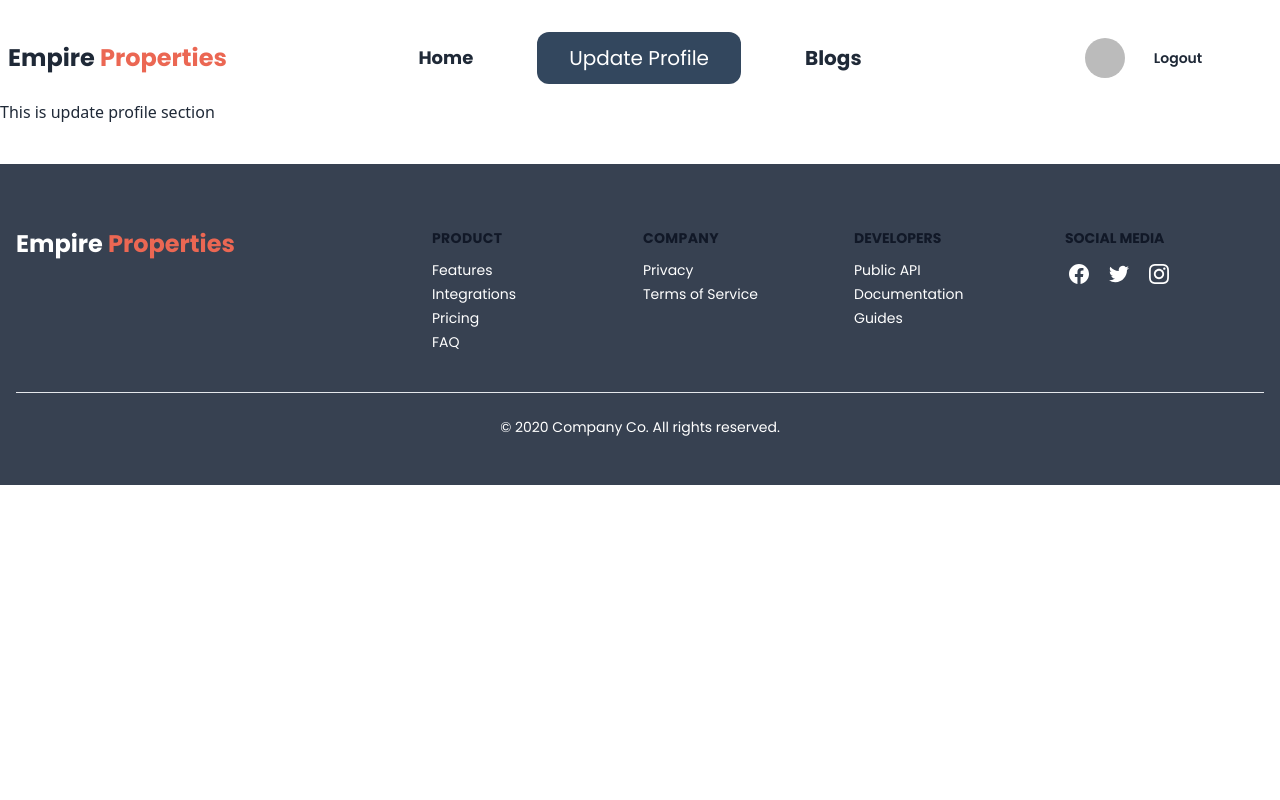
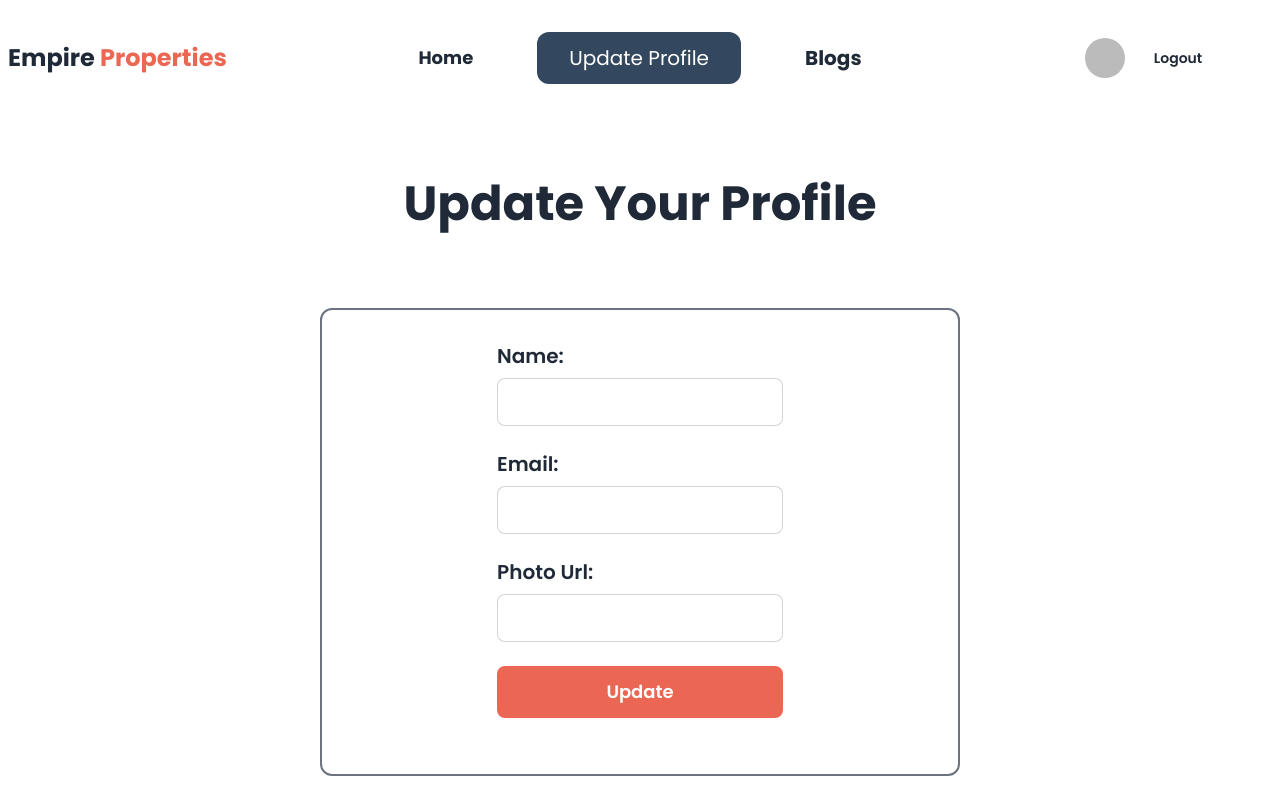
Before and after one commit to nahidbinwadood/Empire-Properties, a React (Vite) app: page /update-profile in a window 1280 px wide. Shown: the top 800 px of the page. Built offline with nearby package versions, Linux system fonts and the light colour scheme; no server answers; sample sign-in values are in the browser's storage.

Commit message:
fixing loading spinner

```diff
--- a/src/assets/Components/FirebaseProvier/FirebaseProvider.jsx
+++ b/src/assets/Components/FirebaseProvier/FirebaseProvider.jsx
@@ -32,8 +32,8 @@ const FirebaseProvider = ({ children }) => {
    const unSubscribe= onAuthStateChanged(auth, (user) => {
       if (user) {
         setUser(user);
-        setLoading(false)
       }
+      setLoading(false)
     });
     return ()=>unSubscribe();
   }, []);
--- a/src/assets/Components/Navbar/Navbar.jsx
+++ b/src/assets/Components/Navbar/Navbar.jsx
@@ -4,6 +4,7 @@ import { useState } from "react";
 
 const Navbar = () => {
   const { user,logOut } = UseAuth();
+
   const [hovered, setHovered] = useState(false);
   return (
     <div className="container mx-auto pt-4">
--- /dev/null
+++ b/src/assets/Components/Private_Route/Blog.jsx
@@ -0,0 +1,24 @@
+import PropTypes from "prop-types";
+import UseAuth from "../Hook/UseAuth";
+import { Navigate, useLocation } from "react-router-dom";
+
+
+const Blog = ({children}) => {
+    const {user,loading}=UseAuth();
+    const location=useLocation();
+    if(loading){
+        return <div className=" mt-20 flex items-center justify-center"><span className="loading loading-spinner text-neutral"></span></div>
+    }
+    if(!user){
+        return <Navigate to='/log_in' state={location?.pathname || '/'}></Navigate>
+    }
+    return (
+        <div>
+            {children}
+        </div>
+    );
+};
+Blog.propTypes = {
+    children: PropTypes.object.isRequired,
+  };
+export default Blog;
--- /dev/null
+++ b/src/assets/Components/Private_Route/Update.jsx
@@ -0,0 +1,23 @@
+import PropTypes from "prop-types";
+import UseAuth from "../Hook/UseAuth";
+import { Navigate, useLocation } from "react-router-dom";
+
+const Update = ({children}) => {
+    const {user,loading}=UseAuth();
+    const location=useLocation();
+    if(loading){
+        return <div className=" mt-20 flex items-center justify-center"><span className="loading loading-spinner text-neutral"></span></div>
+    }
+    if(!user){
+        return <Navigate to='/log_in' state={location?.pathname || '/'}></Navigate>
+    }
+    return (
+        <div>
+            {children}
+        </div>
+    );
+};
+Update.propTypes = {
+    children: PropTypes.object.isRequired,
+  };
+export default Update;
--- a/src/assets/Components/UpdateProfile/UpdateProfile.jsx
+++ b/src/assets/Components/UpdateProfile/UpdateProfile.jsx
@@ -1,17 +1,79 @@
 import PropTypes from "prop-types";
 import { Helmet } from "react-helmet";
+import { useForm } from "react-hook-form";
 
-const UpdateProfile = ({title}) => {
+const UpdateProfile = ({ title }) => {
+  const { register, handleSubmit } = useForm();
   return (
     <div>
       <Helmet>
         <title>{title}</title>
       </Helmet>
-      <h2>This is update profile section</h2>
+      <div className="container mx-auto">
+        <Helmet>
+          <title>{title}</title>
+        </Helmet>
+        <h2 className="pp text-5xl mt-20 text-center  font-bold mb-20">
+          Update Your Profile{" "}
+        </h2>
+        <div className="container w-1/2 mx-auto">
+          <form
+            onSubmit={handleSubmit()}
+            className="border-2 border-gray-500 p-8 rounded-xl"
+          >
+            <div className="w-1/2 mx-auto flex flex-col gap-2 mb-6">
+              <label className="pp font-semibold text-xl" htmlFor="">
+                Name:
+              </label>
+              <input
+                type="text"
+                name="name"
+                id=""
+                required
+                className="input input-bordered w-full"
+                {...register("name", { required: true })}
+              />
+            </div>
+            <div className="w-1/2 mx-auto flex flex-col gap-2 mb-6">
+              <label className="pp font-semibold text-xl" htmlFor="">
+                Email:
+              </label>
+              <input
+                type="email"
+                name="email"
+                id=""
+                required
+                className="input input-bordered w-full"
+                {...register("email", { required: true })}
+              />
+            </div>
+            <div className="w-1/2 mx-auto flex flex-col gap-2 mb-6">
+            <label className="pp font-semibold text-xl" htmlFor="">
+              Photo Url:
+            </label>
+            <input
+              type="url"
+              name="url"
+              id=""
+              required
+              className="input input-bordered w-full"
+              {...register("photoUrl", { required: true })}
+            />
+          </div>
+
+
+            <div className="w-1/2 mx-auto flex flex-col gap-2 mb-6">
+              <button className="mr-4 md:mr-0 px-4 py-2 lg:px-6 lg:py-3 rounded-lg hover:scale-105 cursor-pointer transition text-white pp font-semibold lg:text-lg bg-[#EB6753] ">
+                Update{" "}
+              </button>
+            </div>
+          </form>
+        </div>
+      </div>
     </div>
   );
 };
 UpdateProfile.propTypes = {
-    title: PropTypes.object.isRequired,
-  };
+  title: PropTypes.object.isRequired,
+};
 export default UpdateProfile;
--- a/src/main.jsx
+++ b/src/main.jsx
@@ -12,42 +12,52 @@ import FirebaseProvider from "./assets/Components/FirebaseProvier/FirebaseProvid
 import ErrorPage from "./assets/Components/ErrorPage/ErrorPage";
 import Blogs from "./assets/Components/Blogs/Blogs";
 import Private_Route from "./assets/Components/Private_Route/Private_Route";
+import Update from "./assets/Components/Private_Route/Update";
+import Blog from "./assets/Components/Private_Route/Blog";
 
 const router = createBrowserRouter([
   {
     path: "/",
     element: <MainLayout></MainLayout>,
-    errorElement: <ErrorPage title='Error'></ErrorPage>,
+    errorElement: <ErrorPage title="Error"></ErrorPage>,
     children: [
       {
         path: "/",
-        element: <Homepage title='Empire Properties'></Homepage>,
+        element: <Homepage title="Empire Properties"></Homepage>,
         loader: () => fetch("/data.json"),
       },
       {
         path: "estate_details/:id",
         element: (
           <Private_Route>
-            <Estate_Details title='Estate Details'></Estate_Details>
+            <Estate_Details title="Estate Details"></Estate_Details>
           </Private_Route>
         ),
         loader: () => fetch(`/data.json`),
       },
       {
         path: "/update-profile",
-        element: <UpdateProfile title='Update Profile'></UpdateProfile>,
+        element: (
+          <Update>
+            <UpdateProfile title="Update Profile"></UpdateProfile>
+          </Update>
+        ),
       },
       {
         path: "/register",
-        element: <Register title='Register'></Register>,
+        element: <Register title="Register"></Register>,
       },
       {
         path: "/log_in",
-        element: <Log_In title='Log In'></Log_In>,
+        element: <Log_In title="Log In"></Log_In>,
       },
       {
         path: "/blogs",
-        element: <Blogs title='Blogs'></Blogs>,
+        element: (
+          <Blog>
+            <Blogs title="Blogs"></Blogs>
+          </Blog>
+        ),
       },
     ],
   },
```
